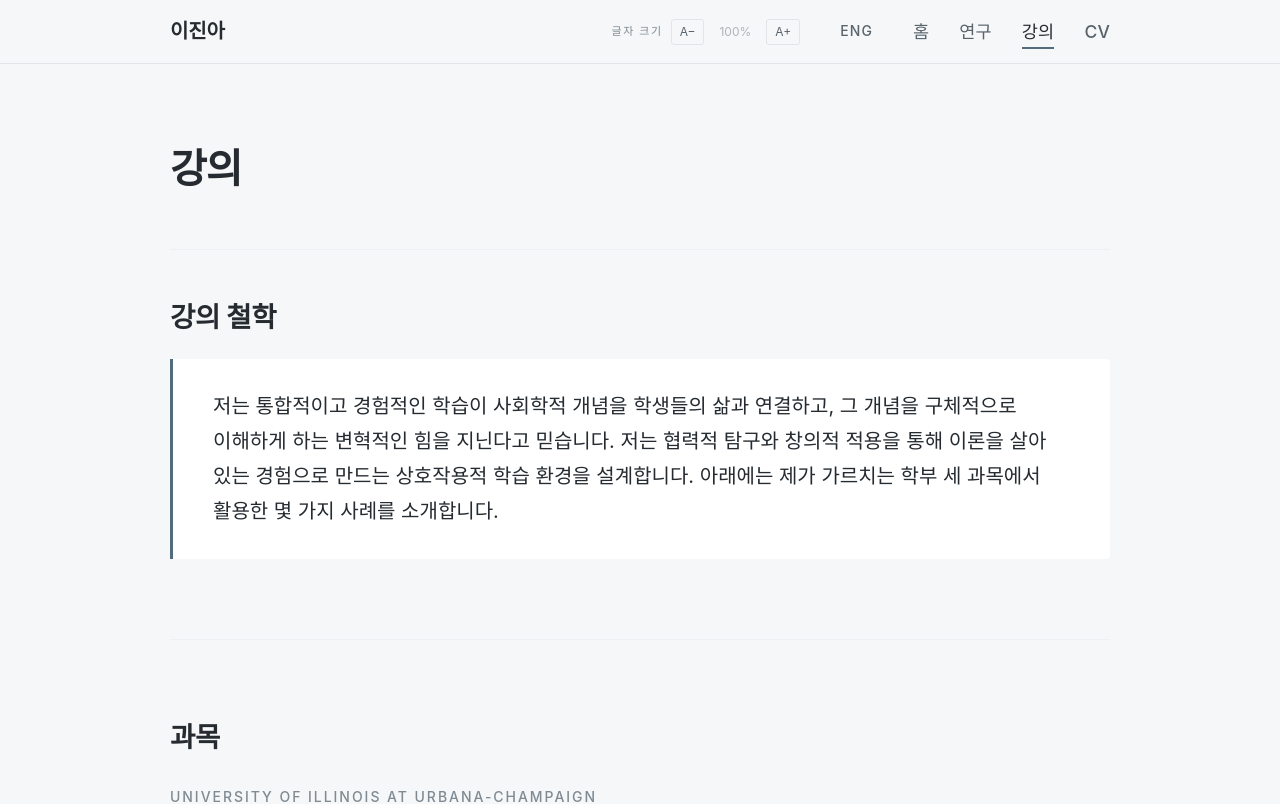
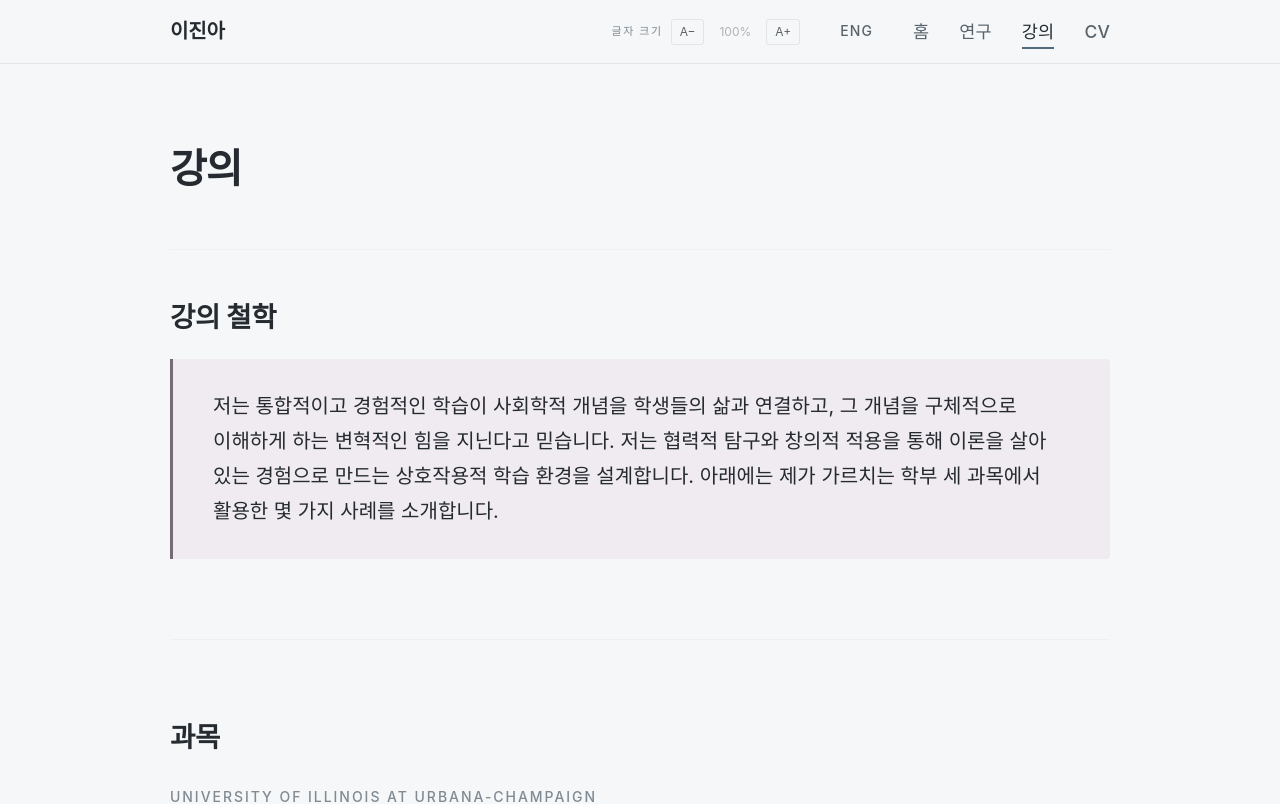
Before and after one commit to JinaLee-soc/jinalee-soc, a Next.js app: page /ko/teaching in a window 1280 px wide. Shown: the top 804 px of the page. Built offline with nearby package versions, Linux system fonts and the light colour scheme; a web font is replaced by a local one.

Commit message:
Align teaching philosophy box palette

```diff
--- a/src/styles/globals.css
+++ b/src/styles/globals.css
@@ -25,6 +25,7 @@
   --color-accent-light: #eef2f4;
   --color-plum: #786878;
   --color-plum-hover: #624f61;
+  --color-plum-light: #f0ebf0;
   --color-motif-muted: #8798a5;
 
   /* Spacing scale */
@@ -567,8 +568,8 @@ button.footer__link {
 
 /* ===== Teaching ===== */
 .philosophy-block {
-  background: var(--color-surface);
-  border-left: 3px solid var(--color-accent);
+  background: var(--color-plum-light);
+  border-left: 3px solid var(--color-plum);
   padding: var(--space-6) var(--space-8);
   border-radius: 0 4px 4px 0;
 }
```
Also changed, not shown: 1 other file (tests, documents, lock files or other folders).
